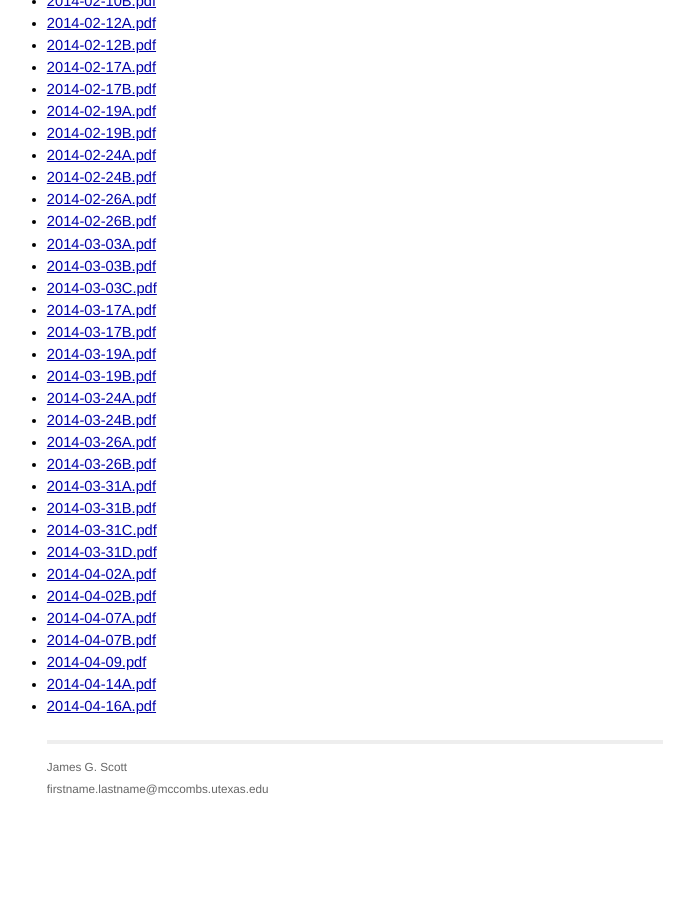
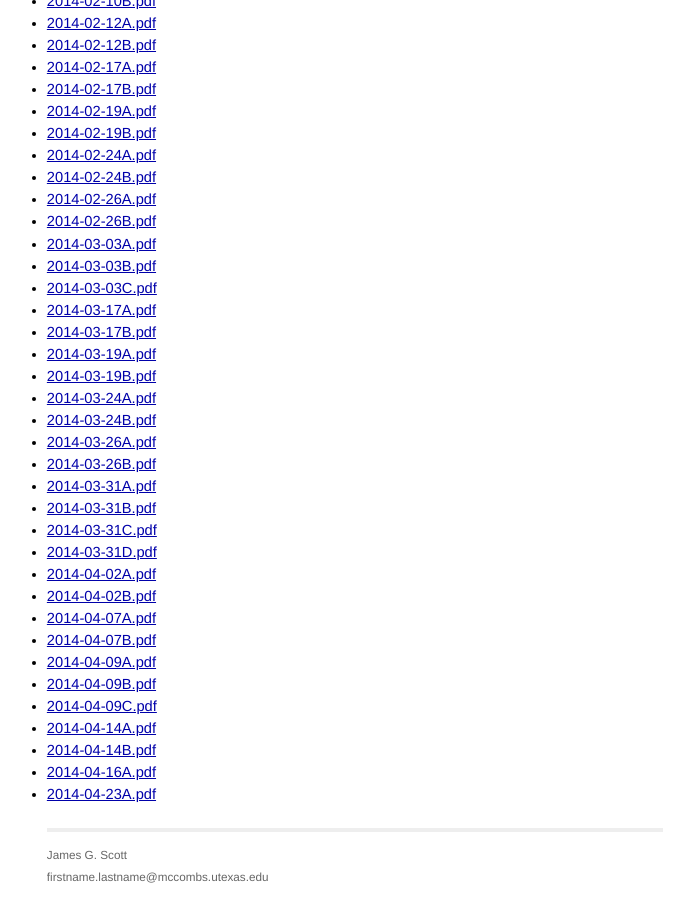
Before and after one commit to MhAmine/STA371, a Jekyll site: the page built from resources.html, in a window 1280 px wide and 900 px high, scrolled down 1536 px. Shown: the whole window, without its empty margins (285-979 px from the left). Built offline with Jekyll 4.4.1, drawn with Linux system fonts in a browser that asks for light colours; before the commit the page ends 2348 px from its top, so only the background shows below that.

Commit message:
scribe week 14

```diff
--- a/_data/r.yml
+++ b/_data/r.yml
@@ -11,6 +11,7 @@
 - r: hw05.R
 - r: hw06.R
 - r: hw07.R
+- r: hw09.R
 - r: mammalsleep.R
 - r: milkprice.R
 - r: MonteCarloIntro.R
--- a/_data/scribe.yml
+++ b/_data/scribe.yml
@@ -44,6 +44,10 @@
 - scribe: 2014-04-02B.pdf
 - scribe: 2014-04-07A.pdf
 - scribe: 2014-04-07B.pdf
-- scribe: 2014-04-09.pdf
+- scribe: 2014-04-09A.pdf
+- scribe: 2014-04-09B.pdf
+- scribe: 2014-04-09C.pdf
 - scribe: 2014-04-14A.pdf
+- scribe: 2014-04-14B.pdf
 - scribe: 2014-04-16A.pdf
+- scribe: 2014-04-23A.pdf
```
Also changed, not shown: _posts/2014-04-21-week14.md (+1 -1 lines), 7 other files.
